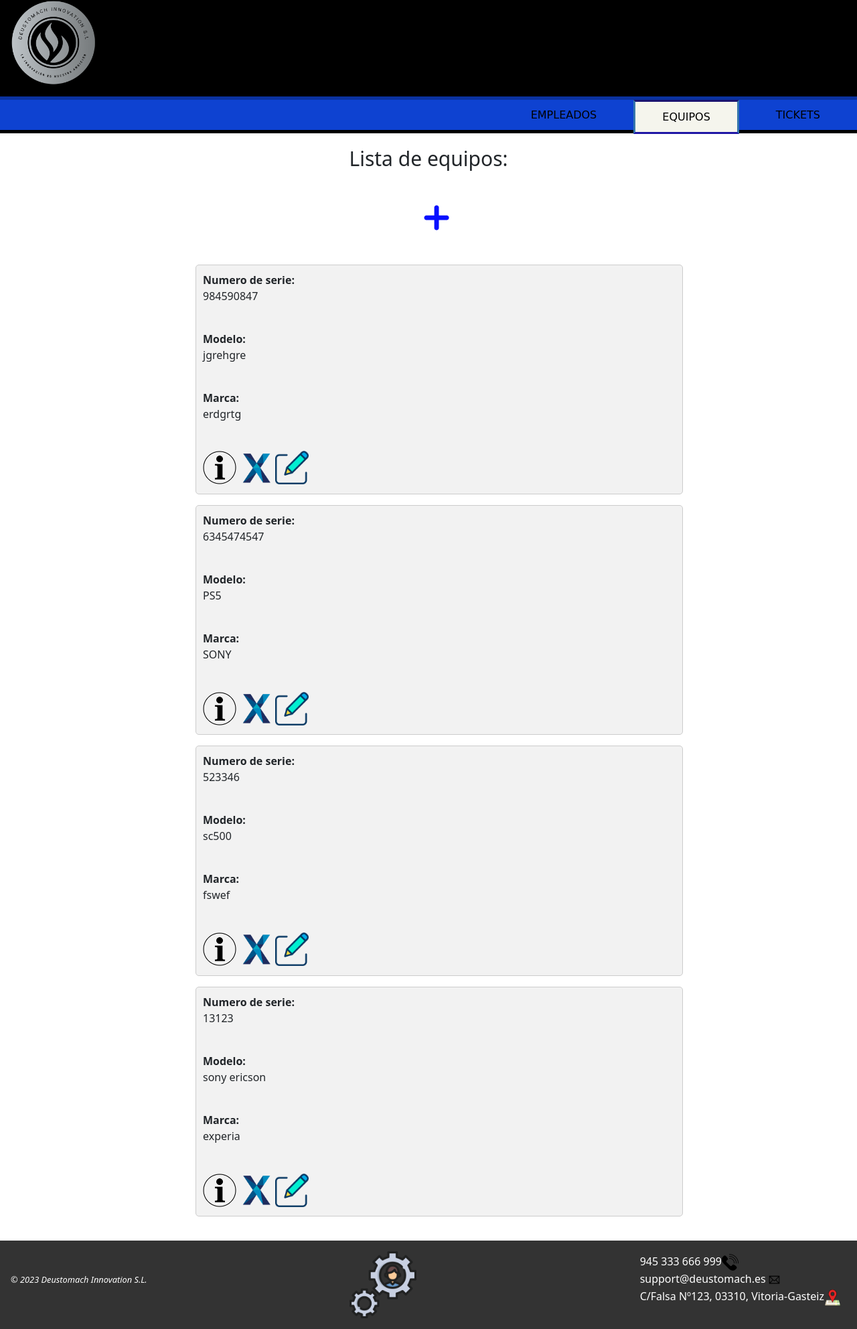
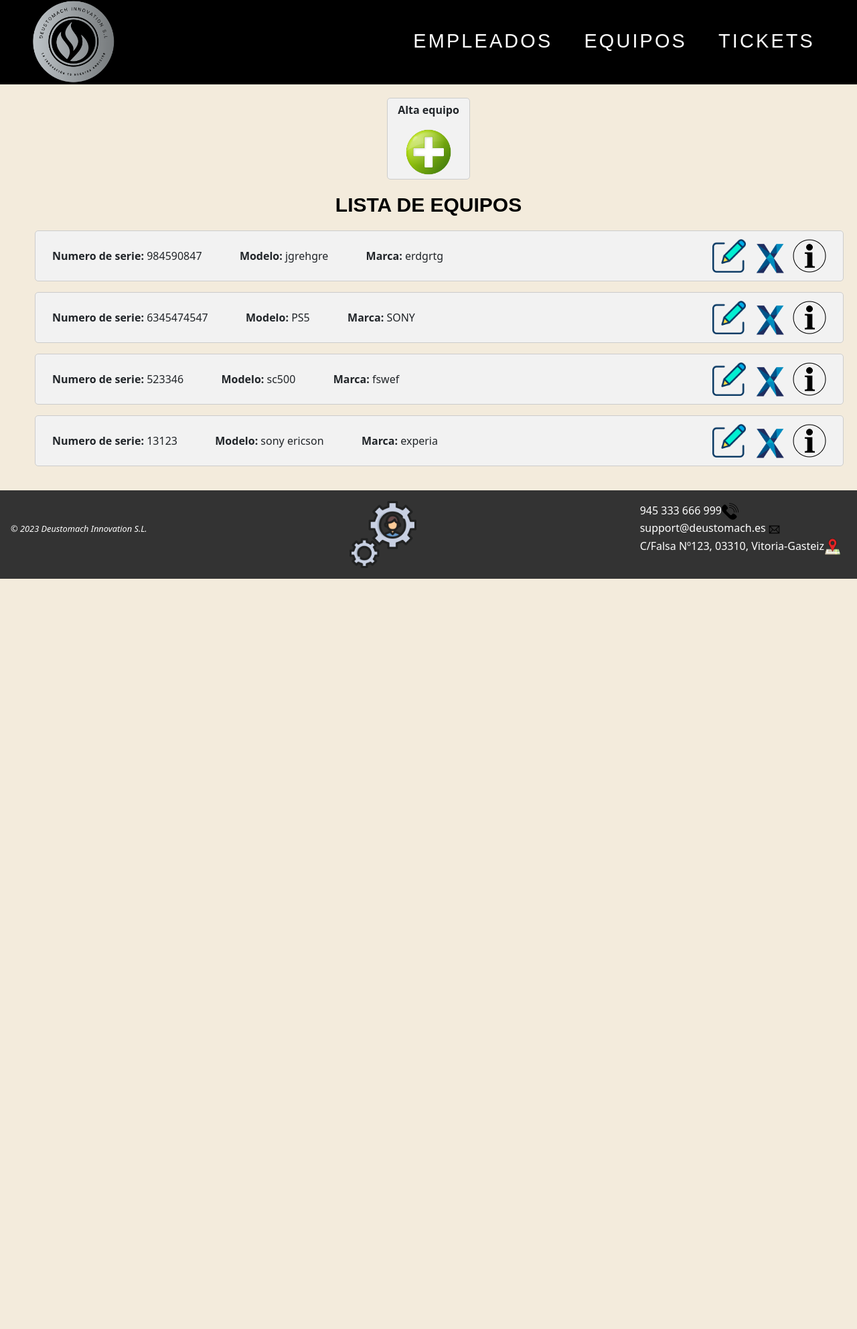
Before and after one commit to Frankless19/Proyecto_Web, a Django app: page /AppWeb/listadoEquipos/ in a window 1280 px wide. Shown: the whole page at 67% size. After the commit the page ends 864 px from the top, so only its background shows below. Run offline with Django 4.2, Linux system fonts and the light colour scheme; data comes from the database, SQL or seed files in the repository; both versions use the stored data as it was after the commit.

Commit message:
HTML paginas listado y CSS

```diff
--- a/AppWeb/Templates/homeEquipos.html
+++ b/AppWeb/Templates/homeEquipos.html
@@ -12,21 +12,23 @@
 
 <body>
     <header>
-        <img src="{% static 'images/LOGO.png' %}"  title="Logo de la empresa" id="logo">
-    </header>
-    <nav>
-        <ul>
+        <nav class="navbar">
+            <a href="{% url 'gestion:listado-empleado' %}"><img class="logo" src="{% static 'images/LOGO.png' %}"
+                    title="Logo de la empresa" alt="Logo"></a>
+            <ul class="nav-menu">
                 <div id="zoom">
                     <button class="tamaño" onclick="acercar()">+</button>
                     <button class="tamaño" id="botondcha" onclick="alejar()">-</button>
                 </div>
                 <div class="enlaces">
-                <li><a href="{% url 'gestion:listado-empleado' %}">Empleados</a></li>
-                <li><a href="{% url 'gestion:listado-equipo' %}"class="active">Equipos</a></li>
-                <li><a href="{% url 'gestion:listado-ticket' %}">Tickets</a></li>
+                    <li><a class="nav-link" href="{% url 'gestion:listado-empleado' %}">Empleados</a>
+                    </li>
+                    <li><a class="nav-link" href="{% url 'gestion:listado-equipo' %}" class="active">Equipos</a></li>
+                    <li><a class="nav-link" href="{% url 'gestion:listado-ticket' %}">Tickets</a></li>
                 </div>
             </ul>
         </nav>
+    </header>
     <main class="main">
         {% block contenido %} {% endblock %}
     </main>
--- a/AppWeb/Templates/listadoEquipos.html
+++ b/AppWeb/Templates/listadoEquipos.html
@@ -3,20 +3,23 @@
 
 {% block contenido %}
 <div class="contenido">
-    <h1>Lista de equipos:</h1>
+
     <div id="mas">
-        <a href="{% url 'gestion:crear-equipo' %}"><img class="crear" src="{% static 'images/mas2.gif' %}" width="100px" title="Crear equipo nuevo"></a>
+        <p><b>Alta equipo</b></p>
+        <a href="{% url 'gestion:crear-equipo' %}"><img class="crear" src="{% static 'images/añadirusr.png' %}" width="70px" title="Crear equipo nuevo"></a>
     </div>
+    <h1>LISTA DE EQUIPOS</h1>
+
     {% if object_list %}
         {% for eq in object_list %}
         <ul>
             <div class="objetos">
-                <b>Numero de serie: </b><p>{{eq.nserie}}</p><br>
-                <b>Modelo: </b><p>{{eq.modelo}}</p><br>
-                <b>Marca: </b><p>{{eq.marca}}</p><br>
-                <a href="{% url 'gestion:detalle-equipo' eq.id %}"><img src="{% static 'images/info.png' %}"  title="Pulsa para ver los detalles del equipo" width="50px"></a>
-                <a href="{% url 'gestion:borrar-equipo' eq.id %}"><img src="{% static 'images/delete.png' %}" title="Haz clic para eliminar el equipo" width="50px"></a>
-                <a href="{% url 'gestion:modificar-equipo' eq.id %}"><img src="{% static 'images/editar.png' %}" title="Haz clic para editar este equipo"  width="50px" ></a>
+                <span><b>Numero de serie: </b>{{eq.nserie}}</span> &emsp;&emsp;&emsp;
+                <span></span><b>Modelo: </b>{{eq.modelo}}</span> &emsp;&emsp;&emsp;
+                <span></span><b>Marca: </b>{{eq.marca}}</span>
+                <a id="objetos1" href="{% url 'gestion:detalle-equipo' eq.id %}"><img src="{% static 'images/info.png' %}"  title="Pulsa para ver los detalles del equipo" width="50px"></a>
+                <a id="objetos1" href="{% url 'gestion:borrar-equipo' eq.id %}"><img src="{% static 'images/delete.png' %}" title="Haz clic para eliminar el equipo" width="50px"></a>
+                <a id="objetos1" href="{% url 'gestion:modificar-equipo' eq.id %}"><img src="{% static 'images/editar.png' %}" title="Haz clic para editar este equipo"  width="50px" ></a>
             </div>
         </ul>
         {% endfor %}
--- a/AppWeb/static/css/Estilo.css
+++ b/AppWeb/static/css/Estilo.css
@@ -1,30 +1,103 @@
+.navbar {
+    background-color: black;
+    padding: 0 2rem;
+}
+
+.nav-menu {
+    display: flex;
+    list-style: none;
+    gap: 1.5rem;
+    align-items: center;
+
+}
+
+.nav-link {
+    font-family: sans-serif;
+    font-size: 1.8rem;
+    text-decoration: none;
+    color: white;
+    letter-spacing: 0.2rem;
+}
+
+.nav-link:hover {
+    background-color: black;
+    transition: all ease;
+}
+
+
+.nav-link::after {
+    content: '';
+    display: block;
+    width: 0;
+    height: 2px;
+    background: #C1BDB3;
+    transition: width .3s;
+}
+
+.nav-link:hover::after {
+    width: 100%;
+}
+
+.logo {
+    width: 150px;
+    object-fit: contain;
+}
+
+
+header nav {
+    display: flex;
+    text-decoration: none;
+}
+
+img {
+    max-width: 100%;
+    height: auto;
+}
+
+body {
+    background-color: #f3ebdc;
+}
+
+#mas{
+    display: block;
+    margin-left: auto;
+    margin-right: auto;
+    margin-bottom: 20px;
+    padding: 5px;
+    background-color: #f2f2f2;
+    border-radius: 5px;
+    border: 1px solid #ccc;
+    max-width: 10%;
+    text-align: center;
+}
+
 /*Estilos del encabezado y logo*/
 
-header {
+/*header {
     background: black;
     border-bottom: 5px solid rgba(14, 66, 209, 0.767);
-}
+}*/
 
-#logo {
+/*#logo {
     width: 12%;
     display: flex;
     margin-bottom: 15px;
-}
+}*/
 
 /*Estilos para la navegacion*/
 
-nav {
+/*nav {
     border-bottom: 5px solid black;
     width: 100%;
     height: 50px;
     background: rgb(14, 66, 209);
     position: sticky;
     top: 0;
-}
+}*/
 
 nav ul {
     display: flex;
-    justify-content:right;
+    justify-content: right;
     margin: 0%;
     margin-bottom: 0px;
 }
@@ -32,8 +105,6 @@ nav ul {
 nav ul li {
     list-style: none;
     margin-bottom: 0px;
-
-
 }
 
 nav ul li a {
@@ -41,24 +112,24 @@ nav ul li a {
     display: block;
     margin-right: 15px;
     padding: 0 40px;
-    text-decoration:wavy;
-    text-transform:uppercase;
-    line-height:45px;
+    text-decoration: wavy;
+    text-transform: uppercase;
+    line-height: 45px;
     margin-bottom: 0px;
     color: black;
 
 }
 
-nav ul li a:hover,
+/*nav ul li a:hover,
 nav ul li a.active {
     border: 3px solid;
     border-color: rgb(32, 23, 165);
     background-color: rgb(245, 245, 237);
     border-top-color: rgb(26, 20, 112);
     border-bottom-color: rgb(32, 23, 165);
-    border-left-color:rgb(53, 118, 172);
-    border-right-color:rgb(53, 118, 172);
-}
+    border-left-color: rgb(53, 118, 172);
+    border-right-color: rgb(53, 118, 172);
+}*/
 
 .enlaces {
     display: flex;
@@ -70,7 +141,7 @@ nav ul li a.active {
 footer {
     background-color: #333;
     color: #fff;
-  }
+}
 
 .piePagina {
     display: flex;
@@ -89,7 +160,7 @@ footer {
     margin-right: 0.5rem;
 }
 
-#logo_admin{
+#logo_admin {
     width: 100px;
 }
 
@@ -102,10 +173,10 @@ footer {
 h4 {
     font-size: 24px;
     margin-bottom: 20px;
-  }
+}
 
 button {
-    background-color: #0077cc;
+    background-color: #005CA9;
     color: #fff;
     font-size: 18px;
     padding: 10px 20px;
@@ -117,10 +188,10 @@ button {
 }
 
 .botonno {
-    background-color: #0077cc;
+    background-color: #005CA9;
     text-decoration: none;
     color: #fff;
-    margin:10px;
+    margin: 10px;
     font-size: 18px;
     padding: 11px 15px 12px 15px;
     border: none;
@@ -146,12 +217,12 @@ button.no:hover {
 }
 
 a.volver:hover {
-    text-decoration:dashed;
+    text-decoration: dashed;
 }
 
 /*Estilos paginas de detalles*/
 
-.detalles{
+.detalles {
     list-style: none;
     margin: 0;
     padding: 0;
@@ -160,22 +231,35 @@ a.volver:hover {
 /*Estilos paginas de listado*/
 .contenido {
     margin: 0 auto;
-    max-width: 800px;
+    max-width: 1400px;
     padding: 20px;
 }
-.crear {
-    margin-left: 45%;
-    margin-bottom: 20px;
-}
+
+
+
 h1 {
+    font-weight: 700;
+    color: black;
+    font-family: sans-serif;
     font-size: 30px;
     text-align: center;
     margin-bottom: 20px;
 }
 
+#objetos1{
+    margin-left: 10px;
+    margin-top: -13px;
+    float: right;
+}
+
+.espacio1{
+    word-spacing: 50px;
+}
+
 .objetos {
+    justify-content: space-between;
     background-color: #f2f2f2;
-    padding: 10px;
+    padding: 25px;
     border-radius: 5px;
     border: 1px solid #ccc;
 }
@@ -202,14 +286,14 @@ button.Guardar:hover {
     text-decoration: none;
 }
 
-.atras{
+.atras {
     width: 180px;
     margin-left: 40%;
     margin-bottom: 10px;
     margin-top: 15px;
 }
 
-a{
+a {
     color: white;
     text-decoration: none;
 }
@@ -220,29 +304,30 @@ a{
     color: black;
 }
 
-#zoom{
+#zoom {
     display: inline-flex;
     margin-right: 1400px;
     margin-top: 3px;
     position: absolute;
 }
 
-#botondcha{
+#botondcha {
     margin-left: 3px;
     margin-right: 3px;
 }
 
-.tamaño{
+.tamaño {
     background-color: white;
     color: black;
     font-size: 20px;
     padding: 5px 15px;
-    text-align: center;
+    text-align: right;
     margin-top: 0;
+    margin-left: 500px;
 }
 
-.tamaño:hover{
-    background: #007bff;
+.tamaño:hover {
+    background: #005CA9;
     color: white;
 }
 
@@ -251,7 +336,7 @@ a{
 .contenidoLog {
     background-color: #FFFFFF;
     border-radius: 15px;
-    box-shadow: 0px 0px 30px 5px rgba(0,0,0,0.5);
+    box-shadow: 0px 0px 30px 5px rgba(0, 0, 0, 0.5);
     display: flex;
     flex-direction: column;
     align-items: center;
@@ -313,7 +398,7 @@ a{
 }
 
 .botonLog {
-    background-color: #0099CC;
+    background-color: #005CA9;
     border-radius: 15px;
     border: none;
     color: #FFFFFF;
@@ -333,7 +418,8 @@ a{
     font-size: 14px;
     margin-top: 10px;
 }
-.flexCentro{
+
+.flexCentro {
     margin-left: 50px;
 }
 
--- a/AppWeb/templates/creaEmpleado.html
+++ b/AppWeb/templates/creaEmpleado.html
@@ -7,6 +7,6 @@
         {% csrf_token %} {{form.as_p}}
         <button type="submit" class="Guardar">Guardar</button>
     </form>
-    <a href="http://127.0.0.1:8000/AppWeb/listadoEmpleados/"><img class="atras" src="{% static 'images/back.png' %}" title="Volver a la página anterior"></a>
+    <a href="http://127.0.0.1:8000/AppWeb/listadoEmpleados/"><img class="atras" src="{% static 'images/back.png' %}" width="70px"  title="Volver a la página anterior"></a>
 </div>
 {% endblock %}
--- a/AppWeb/templates/detalleEmpleado.html
+++ b/AppWeb/templates/detalleEmpleado.html
@@ -25,6 +25,6 @@
     <p>No existe este empleado.</p>
     {% endif %}
 
-    <a href="{% url 'gestion:listado-empleado' %}"><img class="atras" src="{% static 'images/back.png' %}" title="Pulsa para volver a la página anterior"></a>
+    <a href="{% url 'gestion:listado-empleado' %}"><img class="atras" src="{% static 'images/back.png' %}" width="100px" title="Pulsa para volver a la página anterior"></a>
 </div>
 {% endblock %}
```
Also changed, not shown: AppWeb/Templates/homeEmpleados.html (+18 -11 lines), AppWeb/Templates/homeTickets.html (+9 -7 lines), AppWeb/Templates/listadoEmpleados.html (+11 -8 lines), AppWeb/Templates/listadoTickets.html (+11 -8 lines), AppWeb/static/images/añadirusr.png (added), db.sqlite3. Lines whose indentation alone changed are shown as unchanged.
